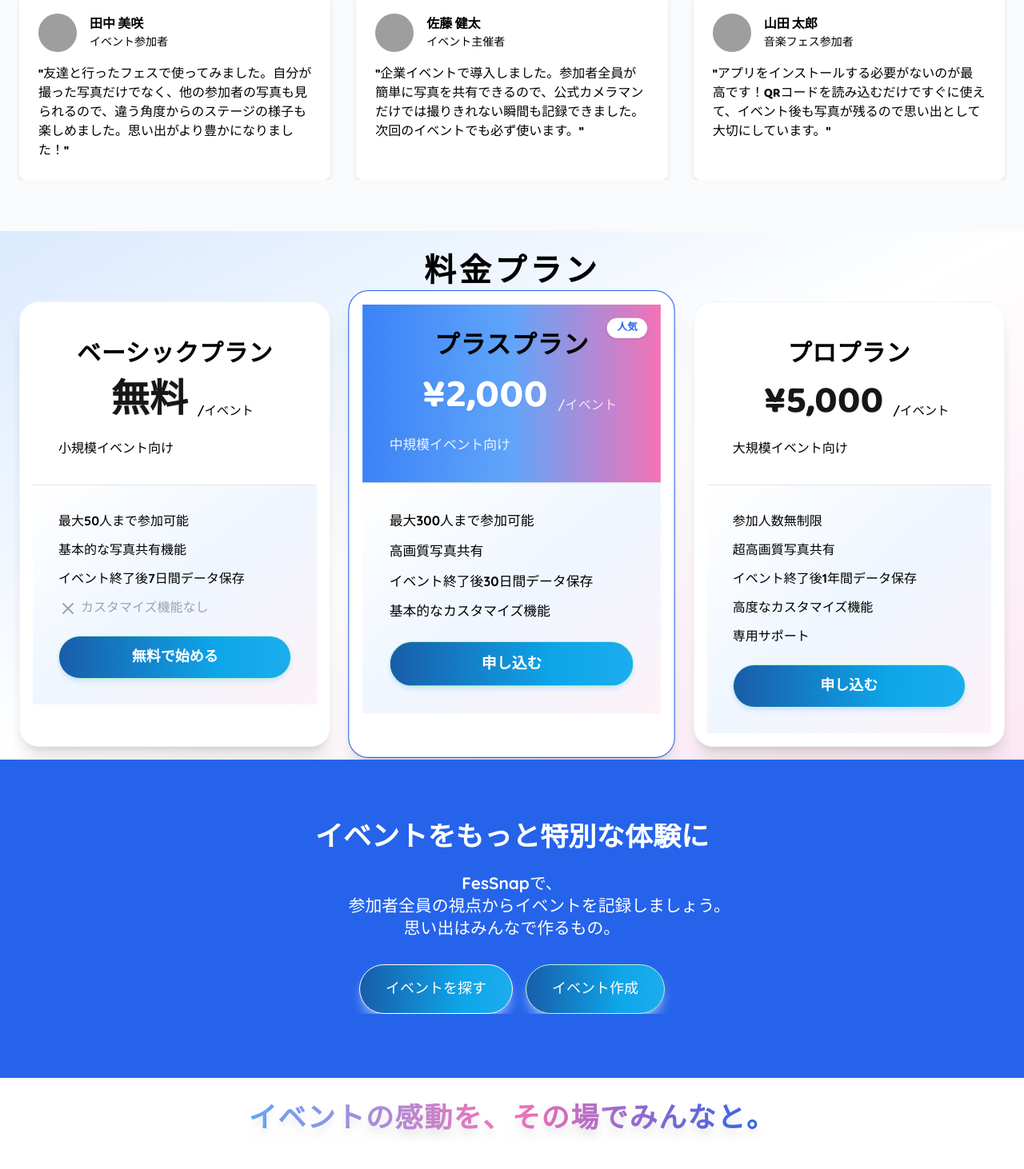
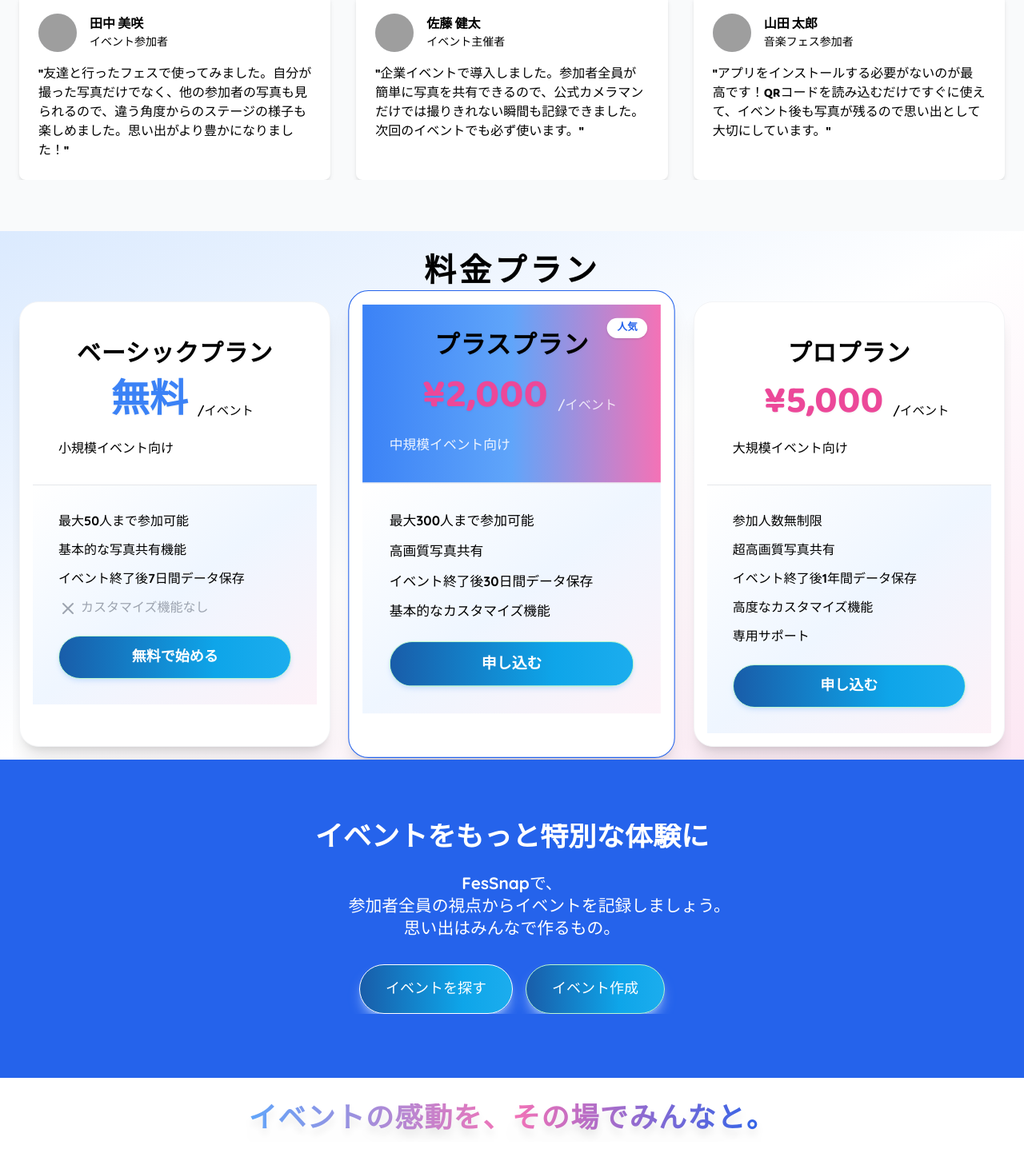
Before and after one commit to matsu128/FesSnap, a Next.js app: page / in a window 1280 px wide. Shown: the part 1909-3371 px from the top of the page at 80% size. Built offline with nearby package versions, Linux system fonts and the light colour scheme; grey boxes are pictures that could not be loaded; a web font is replaced by a local one.

Commit message:
料金プランの¥2,000もピンク色に統一

```diff
--- a/components/organisms/LPMain.js
+++ b/components/organisms/LPMain.js
@@ -274,7 +274,7 @@
                   {plan.highlight && <div className="absolute top-4 right-4 bg-white text-blue-600 text-xs font-bold px-3 py-1 rounded-full shadow">人気</div>}
                   <h3 className="text-2xl font-bold mb-2 tracking-wide drop-shadow-sm text-center md:text-3xl md:mb-4 text-black" style={{color:'#000'}}>{plan.name}</h3>
                   <div className="flex items-end justify-center md:justify-center mb-4 md:mb-6 gap-1 md:gap-2">
-                    <span className="text-4xl md:text-5xl font-extrabold drop-shadow-sm">{plan.price}</span>
+                    <span className={`text-4xl md:text-5xl font-extrabold drop-shadow-sm ${plan.price === '無料' ? 'text-blue-500' : (plan.price === '¥5,000' || plan.price === '¥2,000') ? 'text-pink-500' : 'text-black'}`}>{plan.price}</span>
                     <span className={`ml-1 ${plan.highlight ? 'text-white text-opacity-80' : 'text-black'} text-sm md:text-base`} style={{fontFamily: "'Quicksand', 'Noto Sans JP', 'Nunito', 'Rubik', 'Rounded Mplus 1c', 'Poppins', sans-serif", maxWidth: '5.5ch', whiteSpace: 'nowrap', fontSize: 'clamp(0.8rem, 1.2vw, 1.05rem)', color: plan.highlight ? undefined : '#000'}}>/イベント</span>
                   </div>
                   <p className={plan.highlight ? 'text-white text-opacity-90' : 'text-black'} style={plan.highlight ? undefined : {color:'#000'}}>{plan.desc}</p>
@@ -335,7 +335,10 @@
             </h2>
           </div>
           <div className="border-gray-100 pt-8 flex flex-col md:flex-row justify-between items-center text-sm text-gray-500 w-full" style={{overflowX: 'hidden', width: '100%', maxWidth: '100%', boxSizing: 'border-box'}}>
-            <p className="mx-auto md:mx-0 w-full text-center" style={{overflowX: 'hidden', width: '100%', maxWidth: '100%', boxSizing: 'border-box', margin: 0}}>&copy; 2025 FesSnap. All rights reserved.</p>
+            <div className="flex w-full justify-between items-center flex-col sm:flex-row gap-1">
+              <span className="text-left w-full sm:w-auto">© 2025 FesSnap.</span>
+              <span className="text-right w-full sm:w-auto">All rights reserved.</span>
+            </div>
           </div>
         </div>
       </footer>
```
